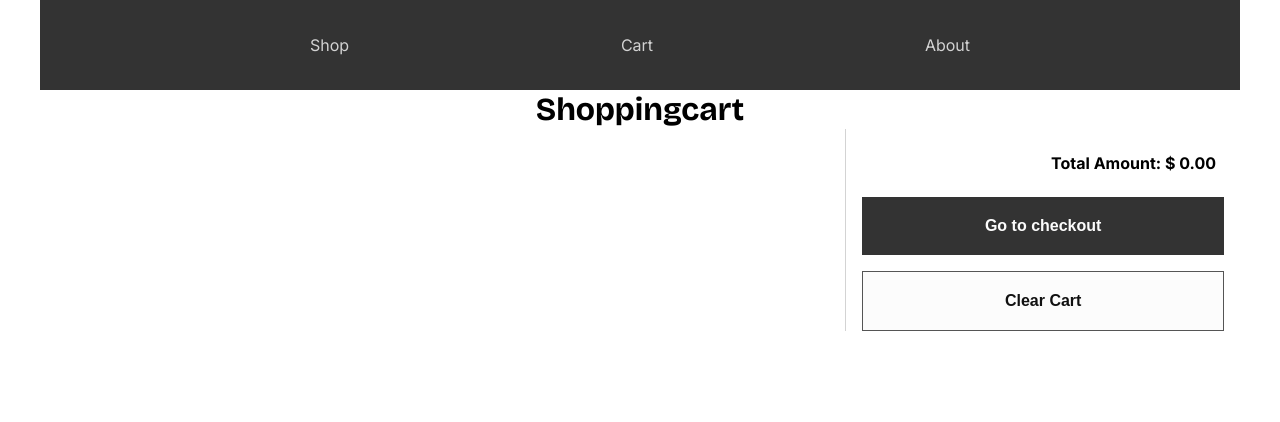
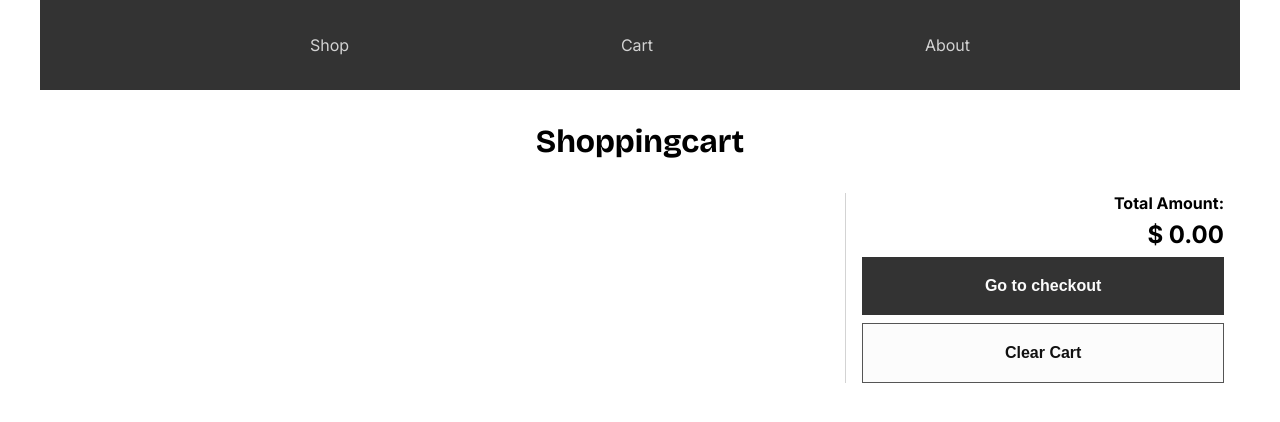
Before and after one commit to Kristian-kodehode/ecommerce-userflow, a React (Vite) app: page /#/step2 in a window 1280 px wide. Shown: the top 422 px of the page. Built offline with nearby package versions, Linux system fonts and the light colour scheme.

Commit message:
adjusted totalprice styling container

```diff
--- a/src/routes/step2/step2.jsx
+++ b/src/routes/step2/step2.jsx
@@ -98,9 +98,10 @@ const Step2 = () => {
           </ul>
         </div>
         <div className={styles.paysection}>
-          <h4 className={styles.totalamount}>
-            Total Amount: $ {totalAmount.toFixed(2)}
-          </h4>
+          <div className={styles.totalamountcontainer}>
+            <h4 className={styles.totalamount}>Total Amount: </h4>
+            <h2 className={styles.totalamount}>$ {totalAmount.toFixed(2)}</h2>
+          </div>
           <Link to="/step3" className="hoverlink">
             <button className="buttonadd">
               {" "}
--- a/src/routes/step2/step2.module.css
+++ b/src/routes/step2/step2.module.css
@@ -11,12 +11,15 @@
 
 .paysection {
   display: grid;
-  gap: 1em;
+  gap: 0.5em;
   border-top: 1px solid lightgray;
-  padding-top: 1em;
+  align-items: center;
+  /* padding-top: 1em; */
+  padding: 2em 0em 0em 0em;
 }
 .headercontainer {
   text-align: center;
+  padding: 1em;
 }
 
 .titleandprice {
@@ -56,6 +59,7 @@
 
   margin-bottom: 2em;
   /* border: 1px solid black; */
+  border-top: 1px solid lightgray;
 }
 .productinfo {
   width: 100%;
@@ -116,10 +120,16 @@
   cursor: pointer;
   padding: 1em;
 }
+.totalamountcontainer {
+  display: grid;
+  grid-template-columns: repeat(1, 1fr);
+  gap: 0.4em;
+}
 
 .totalamount {
   text-align: end;
-  padding: 0.5em;
+  /* padding: 0.5em; */
+  /* border: 1px solid black; */
 }
 
 @media only screen and (min-width: 768px) {
@@ -139,7 +149,8 @@
     grid-column: 5 / 7;
     border-top: none;
     border-left: 1px solid lightgray;
-    padding-left: 1em;
+    /* padding-left: 1em; */
     height: fit-content;
+    padding: 0em 0em 0em 1em;
   }
 }
```
